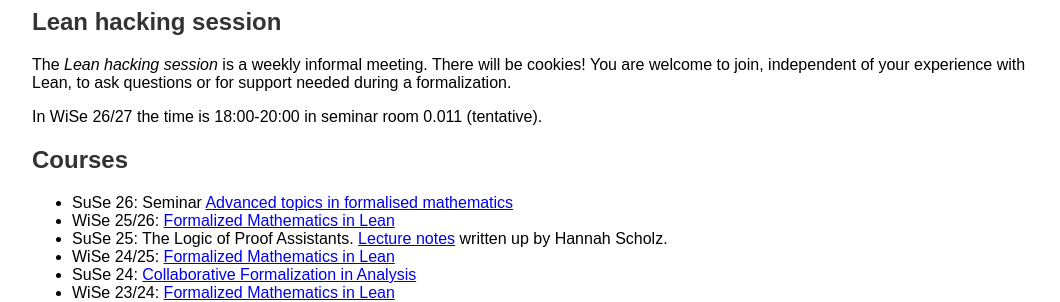
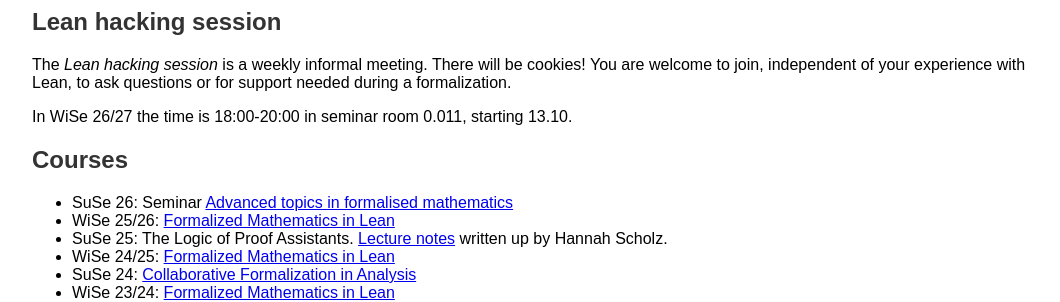
Before and after one commit to fpvandoorn/fpvandoorn.github.io, a Jekyll site: the page built from formalized-mathematics.md, in a window 1280 px wide and 900 px high, scrolled down 1164 px. Shown: the part 152-454 px from the top of the window, without its empty margins (108-1168 px from the left). Built offline with Jekyll 4.4.1, drawn with Linux system fonts in a browser that asks for light colours; our own code applies the rules of GitHub Pages for plain Markdown files.

Commit message:
start hacking sessions

```diff
--- a/formalized-mathematics.md
+++ b/formalized-mathematics.md
@@ -79,7 +79,7 @@
 
 The *Lean hacking session* is a weekly informal meeting. There will be cookies! You are welcome to join, independent of your experience with Lean, to ask questions or for support needed during a formalization.
 
-In WiSe 26/27 the time is 18:00-20:00 in seminar room 0.011 (tentative).
+In WiSe 26/27 the time is 18:00-20:00 in seminar room 0.011, starting 13.10.
 
 ## Courses
 
```
